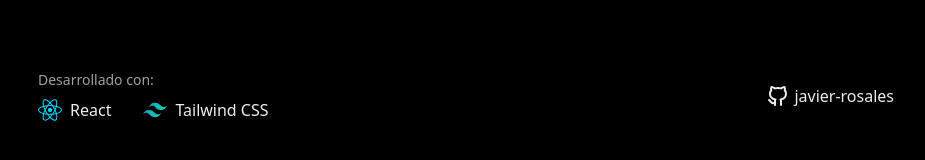
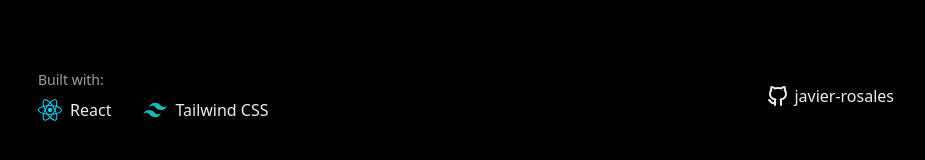
Before and after one commit to javier-rosales/portfolio, a React (Vite) app: page / in a window 1280 px wide. Shown: the part 3822-3982 px from the top of the page, without its empty margins (174-1099 px from the left). Built offline with nearby package versions, Linux system fonts and the light colour scheme.

Commit message:
Update text

```diff
--- a/index.html
+++ b/index.html
@@ -4,7 +4,7 @@
     <meta charset="UTF-8" />
     <link rel="icon" type="image/svg+xml" href="/portfolio-logo.svg" />
     <meta name="viewport" content="width=device-width, initial-scale=1.0" />
-    <title>Javier Rosales - Desarrollador Frontend</title>
+    <title>Javier Rosales | Interactive Learning Content Developer</title>
   </head>
   <body>
     <div id="root"></div>
--- a/src/components/Footer.jsx
+++ b/src/components/Footer.jsx
@@ -9,7 +9,7 @@ const Footer = () => {
     <footer className='flex justify-between items-center max-w-4xl mx-auto px-5 py-8 lg:py-10'>
       <div>
         <p className='text-sm text-[#666666] dark:text-[#a1a1a1] mb-2'>
-          Desarrollado con:
+          Built with:
         </p>
         <ul className='flex flex-col md:flex-row gap-1 md:gap-8'>
           <li className='flex gap-2 font-medium'>
```
